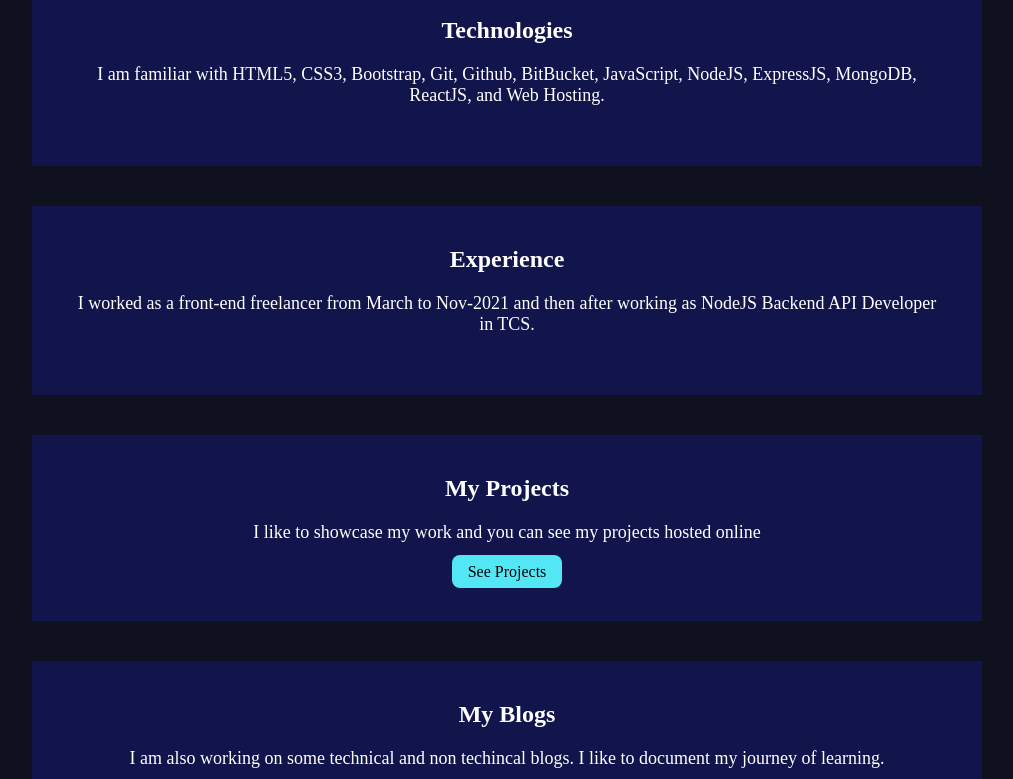
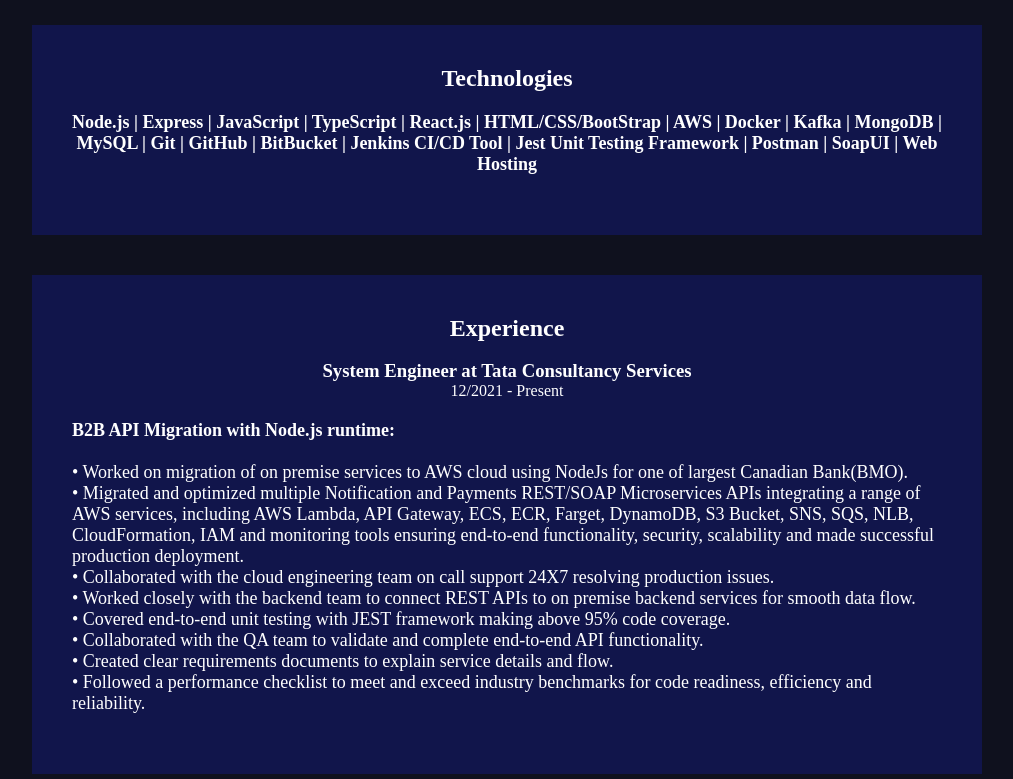
Before and after one commit to ashish-kushwaha10/myPortfolio, a plain HTML site: page index.html in a window 1280 px wide. Shown: the part 505-1284 px from the top of the page, without its empty margins (133-1146 px from the left). Drawn offline with Linux system fonts and the light colour scheme.

Commit message:
updated details

```diff
--- a/index.html
+++ b/index.html
@@ -29,31 +29,68 @@
     <br><br>
     <div class="text-white-center ">
         <header class="my-header">
-            <img class="header-img" src="img/React-icon.svg" alt="react-image" />
+            <img class="header-img" src="img/Ashish Kushwaha.jpg" style="border-radius: 55%;" alt="react-image" />
             <h1 class="header-heading">
-                Ashish Kushwaha the <span class="bold-heading">Full Stack - Cloud & MERN Developer</span>
+                Ashish Kushwaha <br><span class="bold-heading">Full Stack - Cloud & MERN Developer</span>
             </h1>
         </header>
     </div>
 
     <section class="my-section ">
         <div class="container container-center">
-            <h1>Technologies</h1>
-            <p class="section-para">
-                I am familiar with HTML5, CSS3, Bootstrap, Git, Github, BitBucket, JavaScript,
-                NodeJS, ExpressJS, MongoDB, ReactJS, and Web Hosting.
-
+            <h1><b>Technologies</b></h1>
+            <p class="section-para"> <b>
+                    Node.js | Express
+                    | JavaScript | TypeScript
+                    | React.js
+                    | HTML/CSS/BootStrap
+                    | AWS | Docker | Kafka
+                    | MongoDB | MySQL
+                    | Git | GitHub | BitBucket
+                    | Jenkins CI/CD Tool
+                    | Jest Unit Testing Framework
+                    | Postman | SoapUI
+                    | Web Hosting
+                </b>
             </p>
         </div>
     </section>
     <section class="my-section ">
-        <div class="container container-center">
-            <h1>Experience</h1>
-            <p class="section-para">
-                I worked as a front-end freelancer from March to Nov-2021 and then after working as NodeJS Backend API
-                Developer in TCS.
-            </p>
-        </div>
+
+
+            <div class="container container-text-start">
+
+                <h1 style="text-align: center;"><b> Experience</b></h1>
+                <br>
+                <h3 style="text-align: center;"> <b>System Engineer at
+                        Tata Consultancy Services </b></h3>
+                <p style="text-align: center;">12/2021 - Present</p>
+                <p class="section-para">
+                   <b> B2B API Migration with Node.js runtime:</b> <br><br>
+                    • Worked on migration of on premise services to AWS cloud using
+                    NodeJs for one of largest Canadian Bank(BMO). <br>
+                    • Migrated and optimized multiple Notification and Payments
+                    REST/SOAP Microservices APIs integrating a range of AWS services,
+                    including AWS Lambda, API Gateway, ECS, ECR, Farget, DynamoDB,
+                    S3 Bucket, SNS, SQS, NLB, CloudFormation, IAM and monitoring
+                    tools ensuring end-to-end functionality, security, scalability and
+                    made successful production deployment. <br>
+                    • Collaborated with the cloud engineering team on call support 24X7
+                    resolving production issues. <br>
+                    • Worked closely with the backend team to connect REST APIs to on
+                    premise backend services for smooth data flow. <br>
+                    • Covered end-to-end unit testing with JEST framework making above
+                    95% code coverage. <br>
+                    • Collaborated with the QA team to validate and complete end-to-end
+                    API functionality. <br>
+                    • Created clear requirements documents to explain service details
+                    and flow. <br>
+                    • Followed a performance checklist to meet and exceed industry
+                    benchmarks for code readiness, efficiency and reliability.
+                </p>
+            </div>
+
+
     </section>
     <section class="my-section">
         <div class="container container-center">
@@ -78,14 +115,13 @@
 
 
     <footer class="my-footer">
-        <div class="footer-heading">  social media </div>
+        <div class="footer-heading"> social media </div>
         <ul class="navigation-list">
             <li class="list-name">
                 <a class="link" href="https://github.com/ashish-kushwaha10" target="_blank">Github</a>
             </li>
             <li class="list-name">
-                <a class="link" href="https://www.linkedin.com/in/ashish-kush/"
-                    target="_blank">LinkedIn</a>
+                <a class="link" href="https://www.linkedin.com/in/ashish-kush/" target="_blank">LinkedIn</a>
             </li>
         </ul>
     </footer>
--- a/style.css
+++ b/style.css
@@ -151,7 +151,14 @@ body {
   margin: 2.5rem auto;
   text-align: center;
 }
-
+.container-text-start{
+  max-width: 950px;
+  width: 100%;
+  margin: auto;
+  background-color: rgba(26, 39, 228, 0.228);
+  padding: 2.5rem;
+margin: 2.5rem auto;
+}
 
 
 .section-para{
```
Also changed, not shown: projects.html (+61 -59 lines), img/Ashish Kushwaha.jpg (added), img/Ashish-Kushwaha.jpg (added).
